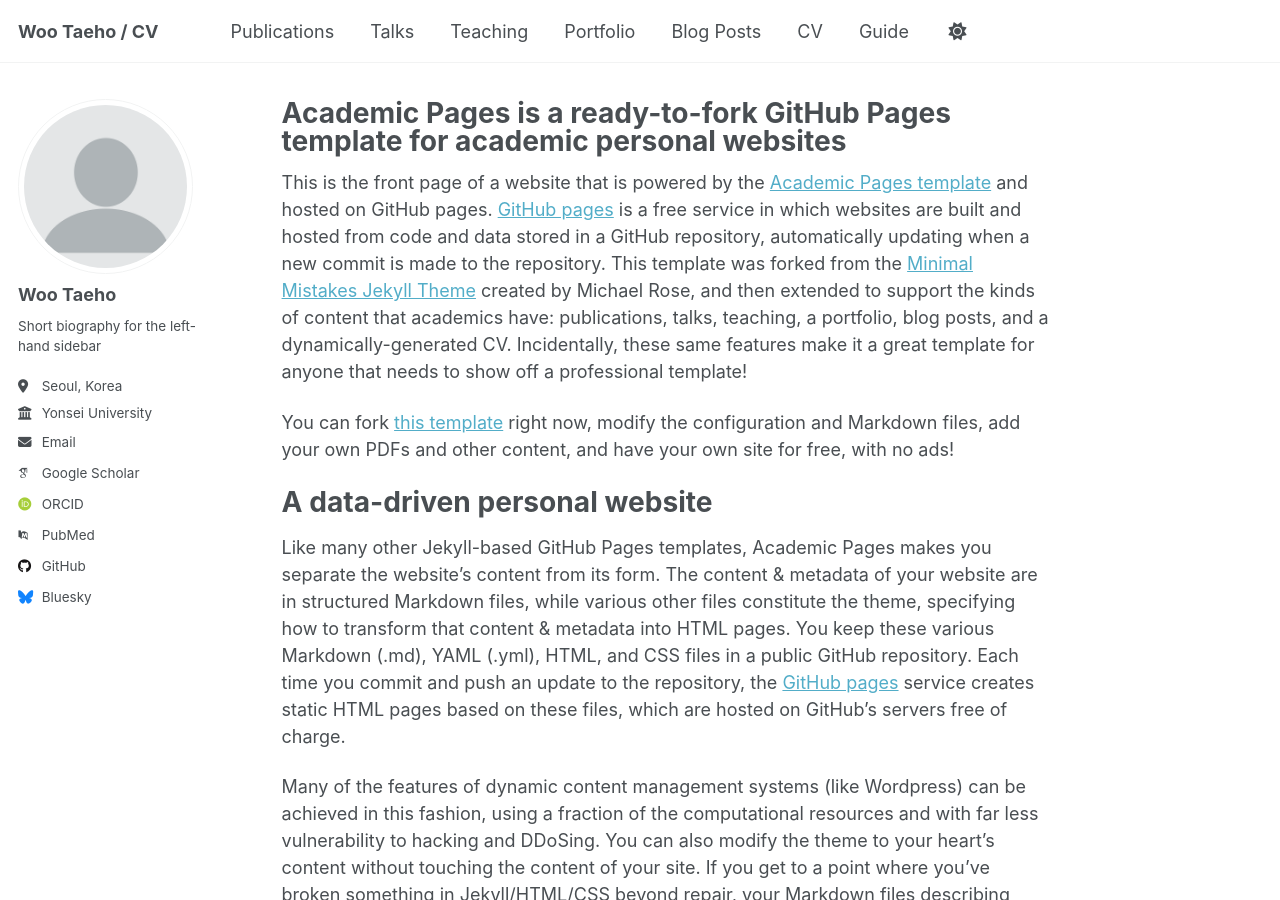
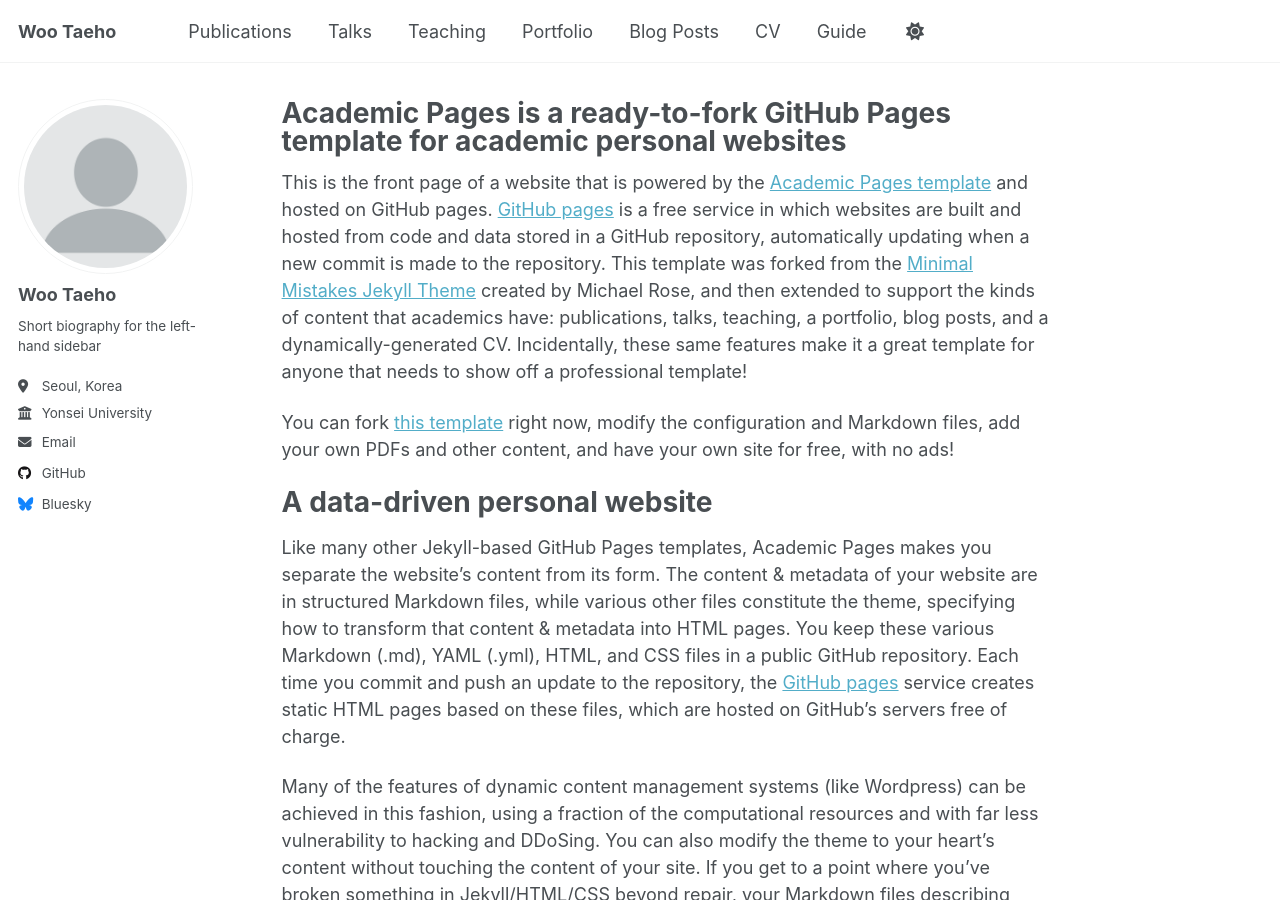
Before and after one commit to wooxogh/wooxogh.github.io, a Jekyll site: the page built from _pages/about.md, in a window 1280 px wide and 900 px high. Built offline with Jekyll 4.4.1, drawn with Linux system fonts in a browser that asks for light colours; some web fonts are replaced; a script that is not in the unit is left out.

Commit message:
new template demo3

```diff
--- a/_config.yml
+++ b/_config.yml
@@ -9,7 +9,7 @@
 # Basic Site Settings
 locale                   : "en-US"
 site_theme               : "default"
-title                    : "Woo Taeho / CV"
+title                    : "Woo Taeho"
 title_separator          : "-"
 name                     : &name "Woo Taeho"
 description              : &description "personal description"
@@ -34,11 +34,11 @@ author:
   # Academic websites
   academia         : # URL
   arxiv            : # URL - Update with the correct link to your profile
-  googlescholar    : "https://scholar.google.com/citations?user=PS_CX0AAAAAJ"
+  googlescholar    : # "https://scholar.google.com/citations?user=PS_CX0AAAAAJ"
   impactstory      : # URL
-  orcid            : "http://orcid.org/yourorcidurl"
+  orcid            : # "http://orcid.org/yourorcidurl"
   semantic         : # URL
-  pubmed           : "https://www.ncbi.nlm.nih.gov/pubmed/?term=john+snow"
+  pubmed           : # "https://www.ncbi.nlm.nih.gov/pubmed/?term=john+snow"
   researchgate     : # URL
   scopus           : # URL
 
```
